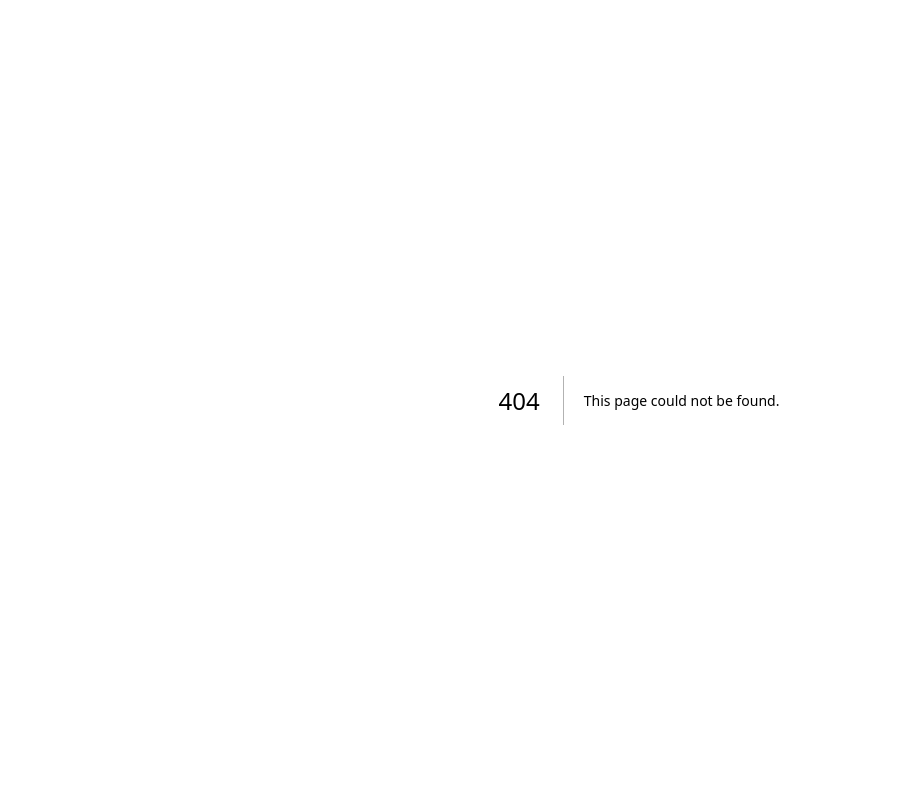
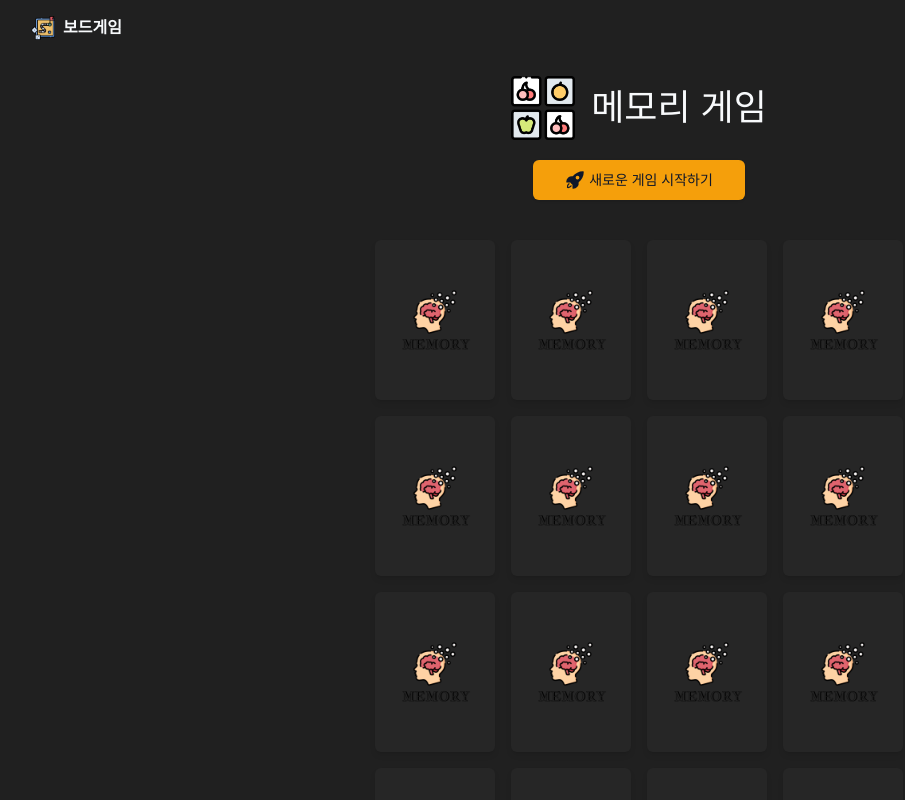
Before and after one commit to joostory/boardgame, a Next.js app: page /memory in a window 1280 px wide. Before the commit this address had no page. Shown: the top 800 px of the page, without its empty margins (1-906 px from the left). Built offline with nearby package versions, Linux system fonts and the light colour scheme; a web font is replaced by a local one.

Commit message:
메모리 게임 추가

```diff
--- /dev/null
+++ b/src/app/memory/page.tsx
@@ -0,0 +1,11 @@
+import SubPageLayout from '@/components/layout/SubPageLayout'
+import MemoryApp from '@/components/memory/MemoryApp'
+import '@/styles/flip-card.css'
+
+export default function Memory() {
+  return (
+    <SubPageLayout>
+      <MemoryApp />
+    </SubPageLayout>
+  )
+}
--- a/src/app/page.tsx
+++ b/src/app/page.tsx
@@ -1,19 +1,34 @@
 import Link from 'next/link'
+
+
+interface BoardGame {
+  title: string
+  iconPath: string
+  path: string
+}
+
+const GAME_LIST: BoardGame[] = [
+  {title: '모두의 마블', iconPath: '/modoo/modoo.png', path: '/modoo'},
+  {title: '메모리 게임', iconPath: '/memory/memory_icon.png', path: '/memory'},
+]
 
 export default function Home() {
   return (
     <main className="min-h-screen flex items-center justify-center">
-      <div className='text-center'>
-        <div className='max-w-md'>
+      <div>
+        <div className='text-center'>
           <h1 className='text-4xl font-bold'>보드게임 도우미</h1>
           <p className='py-6 mb-6'>
             보드게임을 위한 도구들입니다.
           </p>
-          <div className='rounded-lg bg-base-300'>
-            <Link href="/modoo">
-              <img src='/modoo.png' className='w-full' alt='모두의 마블' />
+        </div>
+
+        <div className='flex gap-4 max-w-[620px]'>
+          {GAME_LIST.map(it =>
+            <Link key={it.path} href={it.path} className='transition-all flex items-center justify-center rounded-lg bg-neutral-800 w-[200px] h-[200px] shadow-sm hover:shadow-lg hover:scale-105 hover:bg-neutral-700'>
+              <img src={it.iconPath} className='w-[180px]' alt={it.title} />
             </Link>
-          </div>
+          )}
         </div>
       </div>
     </main>
--- /dev/null
+++ b/src/atom/memory-atom.ts
@@ -0,0 +1,6 @@
+import { MemoryCard } from "@/domain/memory"
+import { atom } from "jotai"
+
+export const memoryCardsAtom = atom<MemoryCard[]>([])
+export const revealedCardValuesAtom = atom<string[]>([])
+export const selectedCardsAtom = atom<MemoryCard[]>([])
--- /dev/null
+++ b/src/components/memory/MemoryApp.tsx
@@ -0,0 +1,11 @@
+'use client'
+
+import MemoryGame from "@/components/memory/game/MemoryGame"
+
+export default function MemoryApp() {
+  return (
+    <>
+      <MemoryGame />
+    </>
+  )
+}
--- /dev/null
+++ b/src/components/memory/game/MemoryGame.tsx
@@ -0,0 +1,111 @@
+import { useEffect, useMemo } from "react"
+import { memoryCardsAtom, revealedCardValuesAtom, selectedCardsAtom } from "@/atom/memory-atom"
+import { MemoryCard } from "@/domain/memory"
+import { cn } from "@/lib/utils"
+import { useAtom } from "jotai"
+import { nanoid } from "nanoid"
+import { Button } from "@/components/ui/button"
+import { RocketLaunchIcon } from "@heroicons/react/24/solid"
+
+const VALUES = "🐵🐶🦁🐏🐯🐱🐔🐻🐢🐧🦄🐘🐇🐸🐭🐮"
+
+function FlipCard({item}: {item: MemoryCard}) {
+  const [selectedCards, setSelectedCards] = useAtom(selectedCardsAtom)
+  const [revealedValues, setRevealedValues] = useAtom(revealedCardValuesAtom)
+  const selected = selectedCards.findIndex(it => it.id == item.id) >= 0
+  const revealed = revealedValues.findIndex(it => it == item.value) >= 0
+
+
+  function handleSelect() {
+    if (selectedCards.length >= 2) {
+      return
+    }
+
+    setSelectedCards([...selectedCards, item])
+  }
+
+  return (
+    <div className={cn("rounded-md w-[120px] h-[160px] transition-all flip-card cursor-pointer", (selected || revealed) && "flip")} onClick={handleSelect}>
+      <div className="flip-card-inner rounded-md">
+        <div className="flip-card-back rounded-md flex items-center justify-center bg-neutral-800 shadow-md">
+          <img src="/memory/memory_background.png" className="w-24 h-24" />
+        </div>
+        <div className={cn("flip-card-front rounded-md bg-neutral-600 shadow-md", revealed && "bg-blue-500")}>
+          <span className="absolute top-1/2 left-1/2 transform -translate-x-1/2 -translate-y-1/2 text-7xl">
+            {item.value}
+          </span>
+        </div>
+      </div>
+    </div>
+  )
+}
+
+export default function MemoryGame() {
+  const [cards, setCards] = useAtom(memoryCardsAtom)
+  const [selectedCards, setSelectedCards] = useAtom(selectedCardsAtom)
+  const [revealedValues, setRevealedValues] = useAtom(revealedCardValuesAtom)
+
+  function resetGame() {
+    let list: MemoryCard[] = []
+    for (const it of VALUES) {
+      list.push({
+        id: nanoid(),
+        value: it,
+        revealed: false
+      })
+      list.push({
+        id: nanoid(),
+        value: it,
+        revealed: false
+      })
+    }
+    list.sort(() => Math.random() - 0.5)
+    setCards(list)
+    setRevealedValues([])
+    setSelectedCards([])
+  }
+
+  useEffect(() => {
+    resetGame()
+  }, [])
+
+  useEffect(() => {
+    if (selectedCards.length < 2) {
+      return
+    }
+
+    setTimeout(() => {
+      if (selectedCards[0].value == selectedCards[1].value) {
+        setRevealedValues([...revealedValues, selectedCards[0].value])
+      }
+      setSelectedCards([])
+    }, 1000)
+  }, [selectedCards])
+
+  return (
+    <div className="mt-5 mb-10">
+      <div className="mb-10">
+        <div className='flex gap-4 justify-center items-center mb-5'>
+          <div>
+            <img src='/memory/memory_icon.png' className='w-16' alt='모두의 마블' />
+          </div>
+          <h1 className='text-4xl'>
+            메모리 게임
+          </h1>
+        </div>
+        <div className='flex justify-center'>
+          <Button size={'lg'} variant={'primary'} onClick={() => resetGame()}>
+            <RocketLaunchIcon className='h-5 w-5' /> 새로운 게임 시작하기
+          </Button>
+        </div>
+      </div>
+
+      <div className="flex flex-wrap gap-4 max-w-[528px] mx-auto">
+        {cards.map(it =>
+          <FlipCard key={it.id} item={it} />
+        )}
+      </div>
+    </div>
+
+  )
+}
--- /dev/null
+++ b/src/domain/memory.ts
@@ -0,0 +1,5 @@
+export interface MemoryCard {
+  id: string
+  value: string
+  revealed: boolean
+}
--- /dev/null
+++ b/src/styles/flip-card.css
@@ -0,0 +1,32 @@
+ /* The flip card container - set the width and height to whatever you want. We have added the border property to demonstrate that the flip itself goes out of the box on hover (remove perspective if you don't want the 3D effect */
+ .flip-card {
+  perspective: 1000px; /* Remove this if you don't want the 3D effect */
+}
+
+/* This container is needed to position the front and back side */
+.flip-card-inner {
+  position: relative;
+  width: 100%;
+  height: 100%;
+  text-align: center;
+  transition: transform 0.8s;
+  transform-style: preserve-3d;
+}
+
+/* Do an horizontal flip when you move the mouse over the flip box container */
+.flip-card.flip .flip-card-inner {
+  transform: rotateY(180deg);
+}
+
+/* Position the front and back side */
+.flip-card-front, .flip-card-back {
+  position: absolute;
+  width: 100%;
+  height: 100%;
+  backface-visibility: hidden;
+}
+
+/* Style the front side (fallback if image is missing) */
+.flip-card-front {
+  transform: rotateY(180deg);
+}
```
Also changed, not shown: public/memory/memory_background.png (added), public/memory/memory_icon.png (added).
